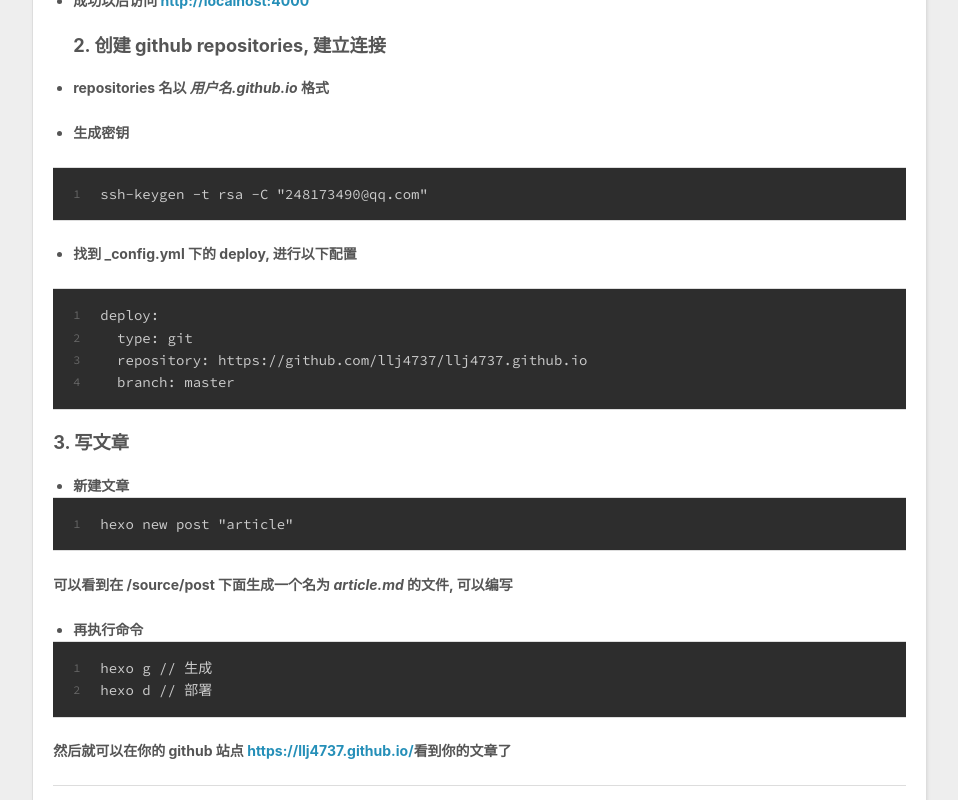
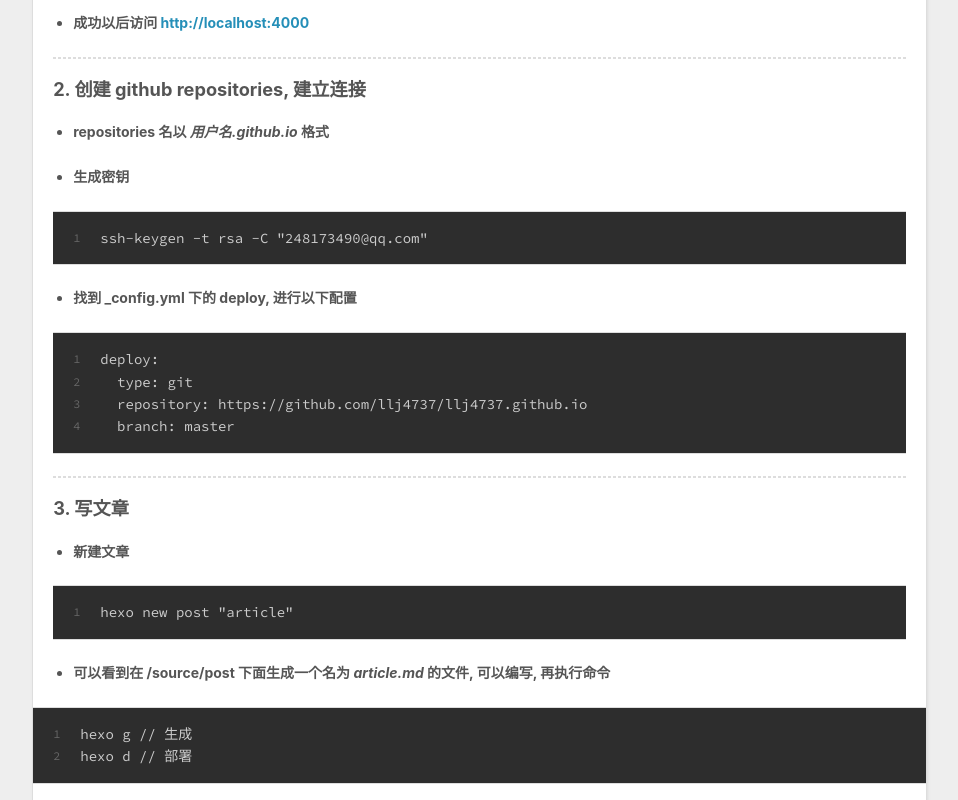
Before and after one commit to llj4737/llj4737.github.io, a plain HTML site: page 2019/07/29/实习第1天/index.html in a window 1280 px wide. Shown: the part 860-1660 px from the top of the page, without its empty margins (8-966 px from the left). Drawn offline with nearby package versions, Linux system fonts and the light colour scheme.

Commit message:
Site updated: 2019-07-29 14:24:11

```diff
--- a/2019/07/29/实习第1天/index.html
+++ b/2019/07/29/实习第1天/index.html
@@ -7,17 +7,17 @@
 
   <title>实习第1天 | Hexo</title>
   <meta name="viewport" content="width=device-width, initial-scale=1, maximum-scale=1">
-  <meta name="description" content="使用 github 搭建个人博客1. 新建文件夹 /hexo, cd /hexo, 安装 hexo 插件 1npm i hexo -g  1hexo init  1npm install  12hexo ghexo s  成功以后访问 http://localhost:4000 2. 创建 github repositories, 建立连接 repositories 名以 用户名.github.i">
+  <meta name="description" content="使用 github 搭建个人博客 1. 新建文件夹 /hexo, cd /hexo, 安装 hexo 插件 1npm i hexo -g  1hexo init  1npm install  12hexo ghexo s  成功以后访问 http://localhost:4000    2. 创建 github repositories, 建立连接 repositories 名以 用户名.gith">
 <meta property="og:type" content="article">
 <meta property="og:title" content="实习第1天">
 <meta property="og:url" content="http://yoursite.com/2019/07/29/实习第1天/index.html">
 <meta property="og:site_name" content="Hexo">
-<meta property="og:description" content="使用 github 搭建个人博客1. 新建文件夹 /hexo, cd /hexo, 安装 hexo 插件 1npm i hexo -g  1hexo init  1npm install  12hexo ghexo s  成功以后访问 http://localhost:4000 2. 创建 github repositories, 建立连接 repositories 名以 用户名.github.i">
+<meta property="og:description" content="使用 github 搭建个人博客 1. 新建文件夹 /hexo, cd /hexo, 安装 hexo 插件 1npm i hexo -g  1hexo init  1npm install  12hexo ghexo s  成功以后访问 http://localhost:4000    2. 创建 github repositories, 建立连接 repositories 名以 用户名.gith">
 <meta property="og:locale" content="default">
-<meta property="og:updated_time" content="2019-07-29T06:17:38.344Z">
+<meta property="og:updated_time" content="2019-07-29T06:24:04.449Z">
 <meta name="twitter:card" content="summary">
 <meta name="twitter:title" content="实习第1天">
-<meta name="twitter:description" content="使用 github 搭建个人博客1. 新建文件夹 /hexo, cd /hexo, 安装 hexo 插件 1npm i hexo -g  1hexo init  1npm install  12hexo ghexo s  成功以后访问 http://localhost:4000 2. 创建 github repositories, 建立连接 repositories 名以 用户名.github.i">
+<meta name="twitter:description" content="使用 github 搭建个人博客 1. 新建文件夹 /hexo, cd /hexo, 安装 hexo 插件 1npm i hexo -g  1hexo init  1npm install  12hexo ghexo s  成功以后访问 http://localhost:4000    2. 创建 github repositories, 建立连接 repositories 名以 用户名.gith">
 
     <link rel="alternate" href="/atom.xml" title="Hexo" type="application/atom+xml">
 
@@ -86,7 +86,8 @@
 
     <div class="article-entry" itemprop="articleBody">
 
-        <h2 id="使用-github-搭建个人博客"><a href="#使用-github-搭建个人博客" class="headerlink" title="使用 github 搭建个人博客"></a>使用 github 搭建个人博客</h2><h3 id="1-新建文件夹-hexo-cd-hexo"><a href="#1-新建文件夹-hexo-cd-hexo" class="headerlink" title="1. 新建文件夹 /hexo, cd /hexo,"></a>1. 新建文件夹 /hexo, cd /hexo,</h3><ul>
+        <h2 id="使用-github-搭建个人博客"><a href="#使用-github-搭建个人博客" class="headerlink" title="使用 github 搭建个人博客"></a>使用 github 搭建个人博客</h2><hr>
+<h3 id="1-新建文件夹-hexo-cd-hexo"><a href="#1-新建文件夹-hexo-cd-hexo" class="headerlink" title="1. 新建文件夹 /hexo, cd /hexo,"></a>1. 新建文件夹 /hexo, cd /hexo,</h3><ul>
 <li><p><strong>安装 hexo 插件</strong></p>
 <figure class="highlight plain"><table><tr><td class="gutter"><pre><span class="line">1</span><br></pre></td><td class="code"><pre><span class="line">npm i hexo -g</span><br></pre></td></tr></table></figure>
 
@@ -97,7 +98,10 @@
 <figure class="highlight plain"><table><tr><td class="gutter"><pre><span class="line">1</span><br><span class="line">2</span><br></pre></td><td class="code"><pre><span class="line">hexo g</span><br><span class="line">hexo s</span><br></pre></td></tr></table></figure>
 </li>
 <li><p><strong>成功以后访问 <a href="http://localhost4000" target="_blank" rel="noopener">http://localhost:4000</a></strong></p>
-<h3 id="2-创建-github-repositories-建立连接"><a href="#2-创建-github-repositories-建立连接" class="headerlink" title="2. 创建 github repositories, 建立连接"></a>2. 创建 github repositories, 建立连接</h3></li>
+</li>
+</ul>
+<hr>
+<h3 id="2-创建-github-repositories-建立连接"><a href="#2-创建-github-repositories-建立连接" class="headerlink" title="2. 创建 github repositories, 建立连接"></a>2. 创建 github repositories, 建立连接</h3><ul>
 <li><p><strong>repositories 名以 <em>用户名.github.io</em> 格式</strong></p>
 </li>
 <li><p><strong>生成密钥</strong></p>
@@ -108,17 +112,16 @@
 
 </li>
 </ul>
+<hr>
 <h3 id="3-写文章"><a href="#3-写文章" class="headerlink" title="3. 写文章"></a>3. 写文章</h3><ul>
-<li><strong>新建文章</strong><figure class="highlight plain"><table><tr><td class="gutter"><pre><span class="line">1</span><br></pre></td><td class="code"><pre><span class="line">hexo new post &quot;article&quot;</span><br></pre></td></tr></table></figure>
-
+<li><p><strong>新建文章</strong></p>
+<figure class="highlight plain"><table><tr><td class="gutter"><pre><span class="line">1</span><br></pre></td><td class="code"><pre><span class="line">hexo new post &quot;article&quot;</span><br></pre></td></tr></table></figure>
+</li>
+<li><p><strong>可以看到在 /source/post 下面生成一个名为 <em>article.md</em> 的文件, 可以编写, 再执行命令</strong></p>
 </li>
 </ul>
-<p><strong>可以看到在 /source/post 下面生成一个名为 <em>article.md</em> 的文件, 可以编写</strong></p>
-<ul>
-<li><strong>再执行命令</strong><figure class="highlight plain"><table><tr><td class="gutter"><pre><span class="line">1</span><br><span class="line">2</span><br></pre></td><td class="code"><pre><span class="line">hexo g // 生成</span><br><span class="line">hexo d // 部署</span><br></pre></td></tr></table></figure>
+<figure class="highlight plain"><table><tr><td class="gutter"><pre><span class="line">1</span><br><span class="line">2</span><br></pre></td><td class="code"><pre><span class="line">hexo g // 生成</span><br><span class="line">hexo d // 部署</span><br></pre></td></tr></table></figure>
 
-</li>
-</ul>
 <p><strong>然后就可以在你的 github 站点 <a href="https://llj4737.github.io/" target="_blank" rel="noopener">https://llj4737.github.io/</a>看到你的文章了</strong></p>
 
 
```
Also changed, not shown: index.html (+12 -9 lines).
